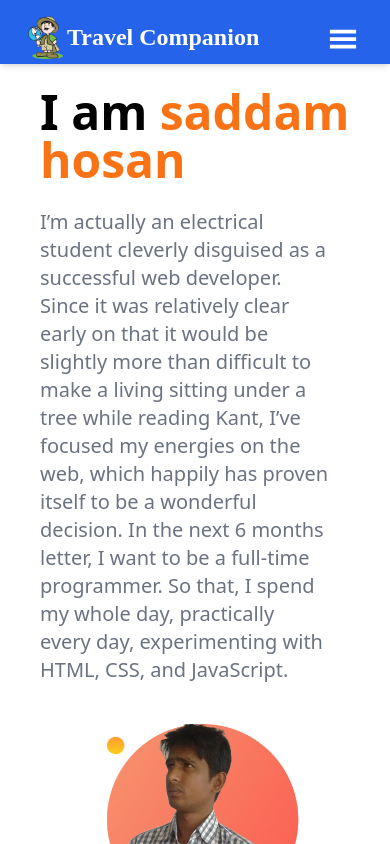
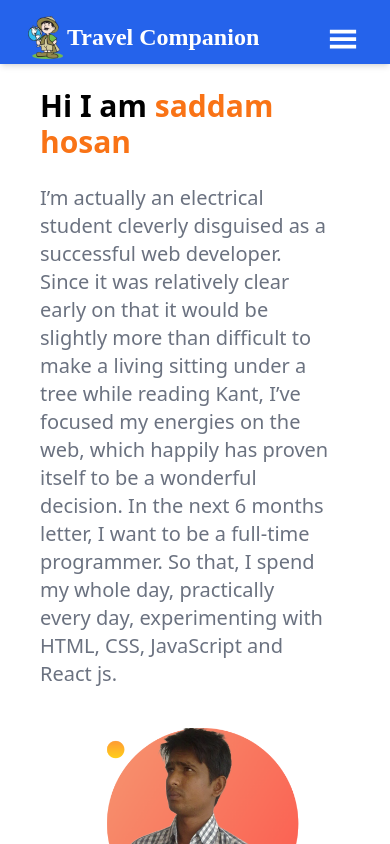
Before and after one commit to saddamhosan/tourist-guide, a React (Create React App) app: page /about in a window 390 px wide. Shown: the top 844 px of the page. Built offline with nearby package versions, Linux system fonts and the light colour scheme; no server answers.

Commit message:
update about

```diff
--- a/src/Component/About/About.js
+++ b/src/Component/About/About.js
@@ -5,8 +5,8 @@ const About = () => {
     return (
       <div className="md:flex justify-center items-center md:h-[90vh] mx-10">
         <div className="md:w-1/2">
-          <h1 className="text-5xl font-bold py-6">
-            I am <span className="text-orange-500">saddam hosan</span>
+          <h1 className="md:text-5xl text-3xl font-bold py-6">
+            Hi I am <span className="text-orange-500">saddam hosan</span>
           </h1>
           <p className="text-xl text-gray-500 pr-5">
             I’m actually an electrical student cleverly disguised as a
@@ -16,7 +16,7 @@ const About = () => {
             the web, which happily has proven itself to be a wonderful decision.
             In the next 6 months letter, I want to be a full-time programmer. So
             that, I spend my whole day, practically every day, experimenting
-            with HTML, CSS, and JavaScript.
+            with HTML, CSS, JavaScript and React js.
           </p>
         </div>
         <div className="md:w-1/2 my-10  ">
--- a/src/Component/Spinner/Spinner.js
+++ b/src/Component/Spinner/Spinner.js
@@ -10,7 +10,7 @@ const override = css`
 const Spinner = () => {
   return (
     <div className="sweet-loading">
-      <ClipLoader css={override} size={100} />
+      <ClipLoader css={override} size={80} />
     </div>
   );
 };
```
